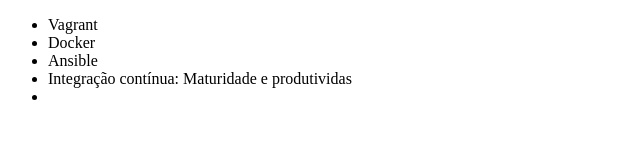
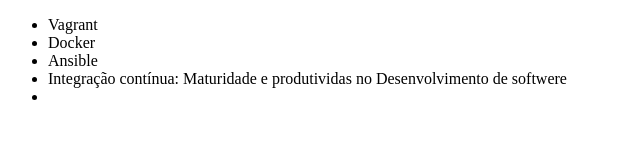
Before and after one commit to AdevilsonRamos/alura-git, a plain HTML site: page index.html in a window 1280 px wide. Shown: the whole page, without its empty margins (0-640 px from the left). Drawn offline with Linux system fonts and the light colour scheme.

Commit message:
Renomeando Curso de Integração Contínua

```diff
--- a/index.html
+++ b/index.html
@@ -11,7 +11,7 @@
         <li>Vagrant</li>
         <li>Docker</li>
         <li>Ansible</li>
-        <li>Integração contínua: Maturidade e produtividas<li>
+        <li>Integração contínua: Maturidade e produtividas no Desenvolvimento de softwere<li>
     </ul>
 </body>
 </html>
```
